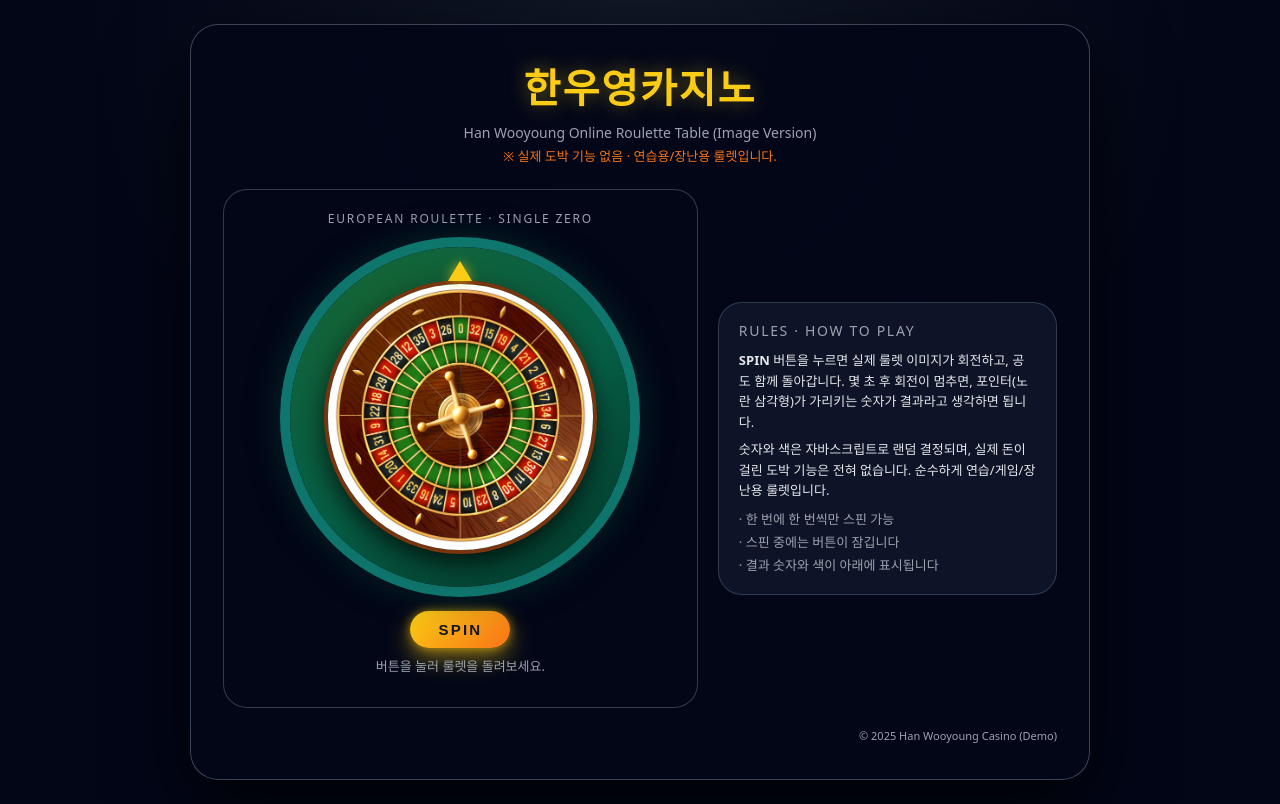
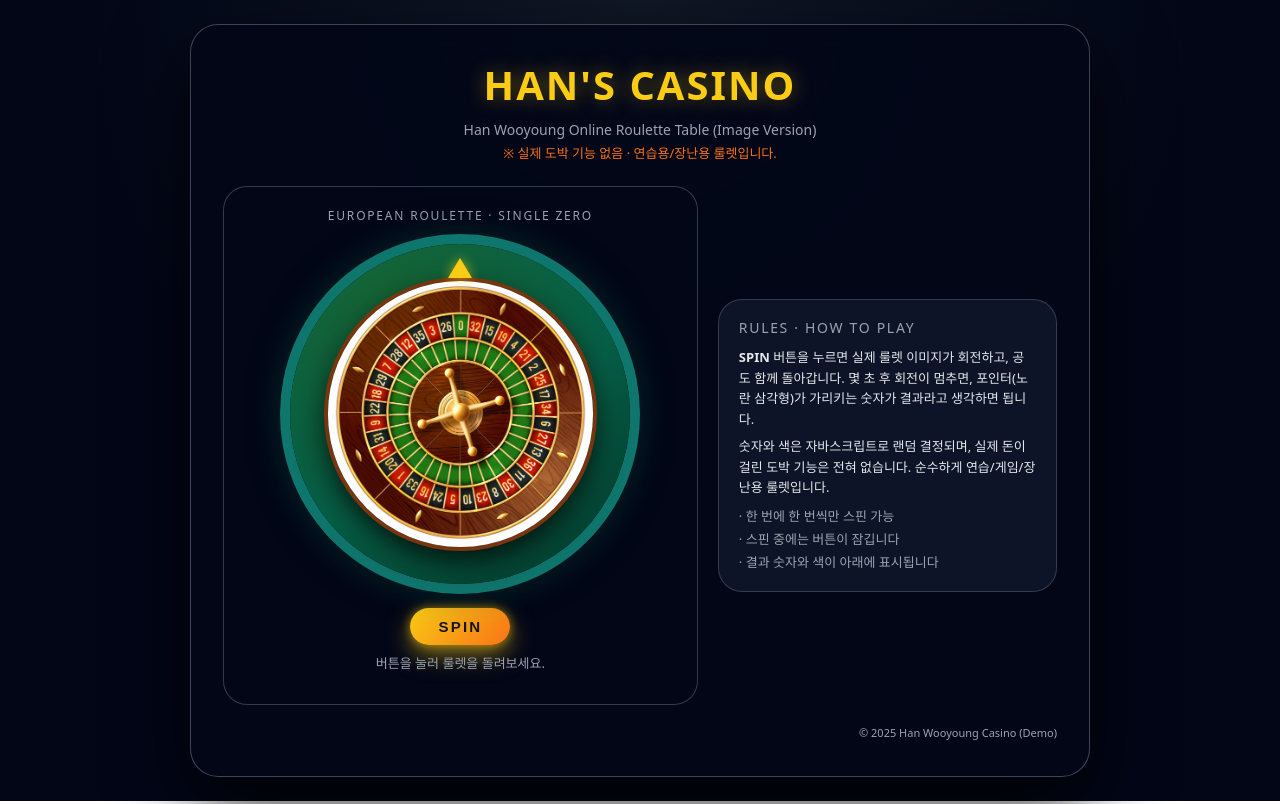
Before and after one commit to pizza-boss/pizza-boss.github.io, a plain HTML site: page index.html in a window 1280 px wide. Drawn offline with Linux system fonts and the light colour scheme.

Commit message:
index.html
Signed-off-by: pizza-boss <orzrvlor000@gmail.com>

```diff
--- a/index.html
+++ b/index.html
@@ -315,7 +315,7 @@
 <body>
   <div class="wrapper">
     <header>
-      <div class="title">한우영카지노</div>
+      <div class="title">Han's casino</div>
       <div class="subtitle">Han Wooyoung Online Roulette Table (Image Version)</div>
       <div class="casino-tagline">※ 실제 도박 기능 없음 · 연습용/장난용 룰렛입니다.</div>
     </header>
```
